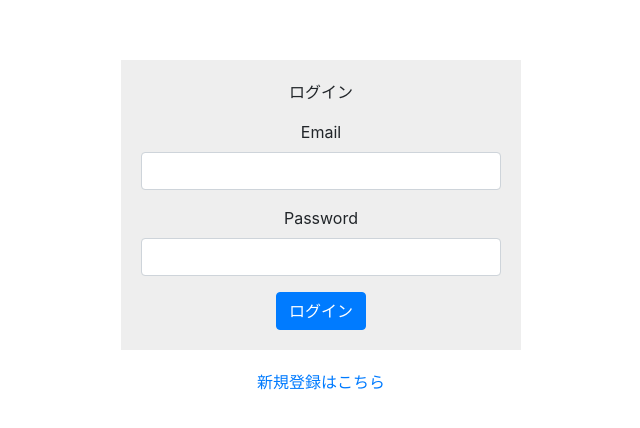
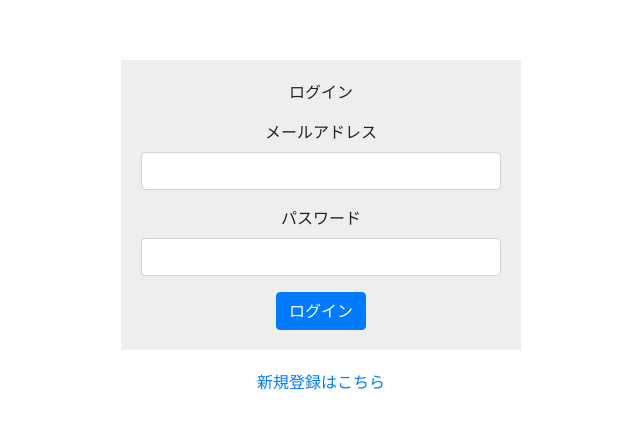
Before and after one commit to kons16/labo_atte, a React (Create React App) app in the folder frontend/: page /signin in a window 1280 px wide. Shown: the top 428 px of the page, without its empty margins (319-959 px from the left). Built offline with nearby package versions, Linux system fonts and the light colour scheme; no server answers.

Commit message:
フォームの表示を修正

```diff
--- a/frontend/public/index.html
+++ b/frontend/public/index.html
@@ -24,7 +24,7 @@
       work correctly both with client-side routing and a non-root public URL.
       Learn how to configure a non-root public URL by running `npm run build`.
     -->
-    <title>React App</title>
+    <title>研究室 出席確認</title>
   </head>
   <body>
     <noscript>You need to enable JavaScript to run this app.</noscript>
--- a/frontend/src/App.css
+++ b/frontend/src/App.css
@@ -28,6 +28,10 @@
   color: #61dafb;
 }
 
+.container {
+  margin-top: 20px;
+}
+
 #reload-btn {
   margin-left: 20px;
 }
--- a/frontend/src/components/Home.tsx
+++ b/frontend/src/components/Home.tsx
@@ -172,8 +172,8 @@ class Home extends Component<{}, HomeState> {
                     if (this.state.isLoaded) {
                         return (
                             <div>
-                                <h3>こんにちは、{this.state.name}さん</h3>
-                                <h4>現在の出席者数 <div id="attend-num">{this.state.attendNum}人</div></h4>
+                                <h3>こんにちは、{this.state.name}さん <br/>【 {this.state.groupName} 】</h3>
+                                <h4>現在の研究室出席者数 <div id="attend-num">{this.state.attendNum}人</div></h4>
                             </div>
                         )
                     }
--- a/frontend/src/components/SignInOrUp.tsx
+++ b/frontend/src/components/SignInOrUp.tsx
@@ -64,7 +64,7 @@ class SignInOrUp extends Component<SignInOrUpProps, SignInOrUpState> {
                             ({ handleSubmit, handleChange, handleBlur, values, errors, touched }) => (
                                 <Form onSubmit={handleSubmit}>
                                     <FormGroup>
-                                        <Label for="email">Email</Label>
+                                        <Label for="email">メールアドレス</Label>
                                         <Input
                                             type="email"
                                             name="email"
@@ -79,7 +79,7 @@ class SignInOrUp extends Component<SignInOrUpProps, SignInOrUpState> {
                                         </FormFeedback>
                                     </FormGroup>
                                     <FormGroup>
-                                        <Label for="password">Password</Label>
+                                        <Label for="password">パスワード</Label>
                                         <Input
                                             type="password"
                                             name="password"
--- a/frontend/src/components/SignUp.tsx
+++ b/frontend/src/components/SignUp.tsx
@@ -97,7 +97,7 @@ class SignUp extends Component<SignUpProps, SignUpState> {
                                         </FormFeedback>
                                     </FormGroup>
                                     <FormGroup>
-                                        <Label for="email">Email</Label>
+                                        <Label for="email">メールアドレス</Label>
                                         <Input
                                             type="email"
                                             name="email"
@@ -112,7 +112,7 @@ class SignUp extends Component<SignUpProps, SignUpState> {
                                         </FormFeedback>
                                     </FormGroup>
                                     <FormGroup>
-                                        <Label for="password">Password</Label>
+                                        <Label for="password">パスワード</Label>
                                         <Input
                                             type="password"
                                             name="password"
```
